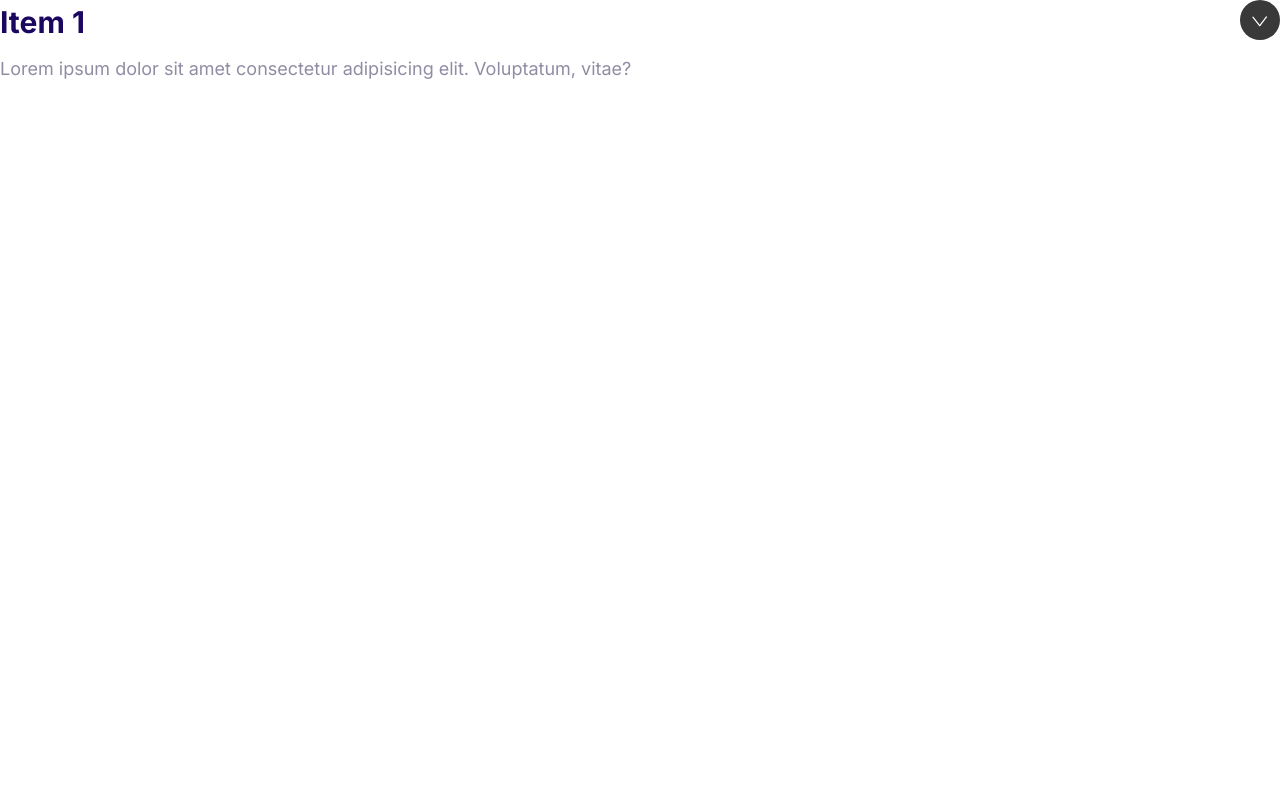
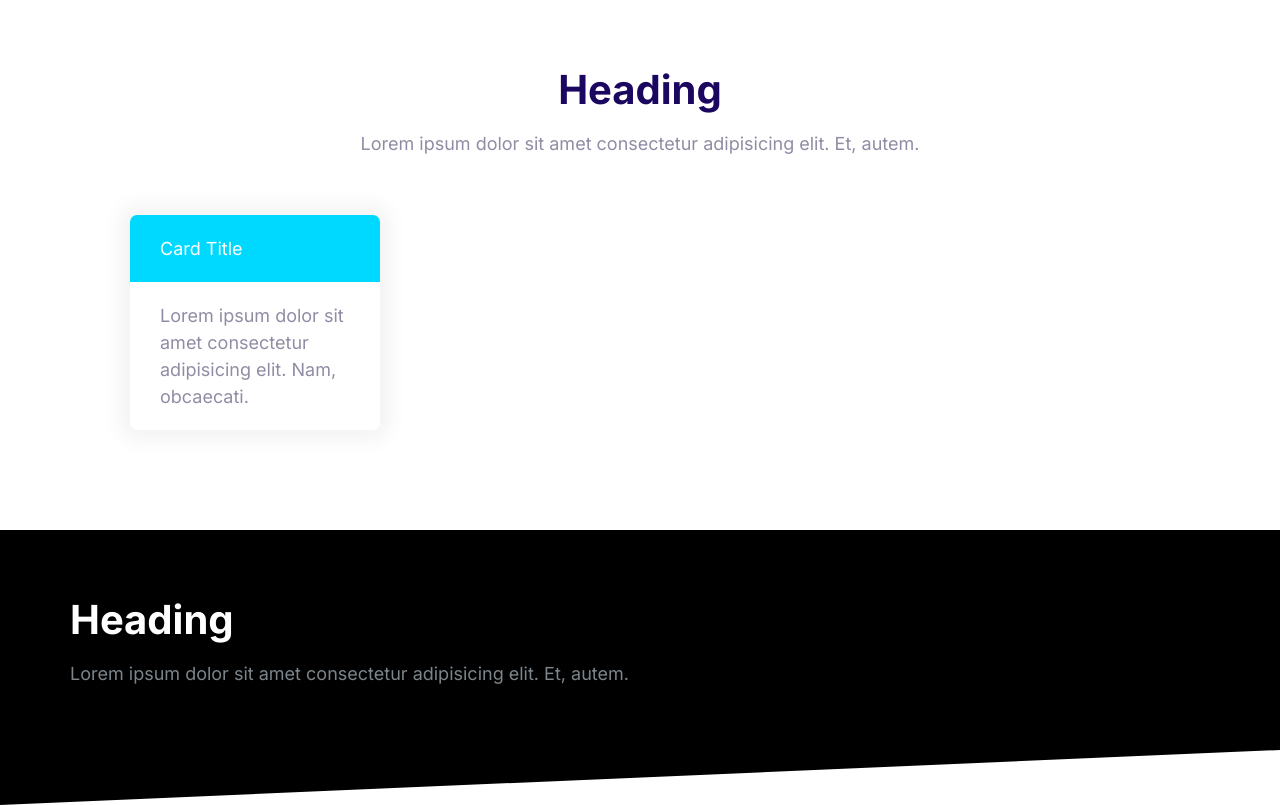
Before and after one commit to Mizhandr/MyFirstProject, a plain HTML site: page index.html in a window 1280 px wide. Drawn offline with Linux system fonts and the light colour scheme.

Commit message:
Define styles for blocks

```diff
--- a/css/styles.css
+++ b/css/styles.css
@@ -577,10 +577,49 @@ right: 5%;
 }
 
 .collapsible--expanded .collapsible__chevron {
-  transform: rotate(0);
+    transform: rotate(0);
 }
 
 .collapsible--expanded .collapsible__content {
     max-height: 100vh;
     opacity: 1;
   }
+
+  /* Blocks */
+
+  .block {
+    --padding-vertical: 6rem;
+    padding: var(--padding-vertical) 2rem;
+  }
+
+  .block__heading {
+    margin-top: 0;
+  }
+
+  .block--dark {
+    background: #000;
+    color: #7b858b;
+  }
+
+  .block--dark .block__heading {
+    color: #fff;
+  }
+
+  .block--skewed--right {
+    clip-path: polygon(0 0, 100% 0, 100% 100%, 0 80%);
+    padding-bottom: calc(var(--padding-vertical) + 4rem);
+  }
+
+  .block--skewed--left {
+    clip-path: polygon(0 0, 100% 0, 100% 80%, 0 100%);
+    padding-bottom: calc(var(--padding-vertical) + 4rem);
+  }
+
+  .block__header {
+    text-align: center;
+  }
+
+  .container {
+    max-width: 1140px;
+    margin: 0 auto;
+  }
--- a/index.html
+++ b/index.html
@@ -15,16 +15,31 @@
     <link rel="stylesheet" href="/css/styles.css" />
   </head>
   <body>
-    <div class="collapsible collapsible--expanded">
-      <header class="collapsible__header">
-        <h2 class="collapsible__heading">Item 1</h2>
-        <img class="collapsible__chevron" src="/images/chevron.svg" alt="" />
+    <section class="block container">
+      <header class="block__header">
+        <h2 class="block__heading">Heading</h2>
+        <p>
+          Lorem ipsum dolor sit amet consectetur adipisicing elit. Et, autem.
+        </p>
       </header>
-      <div class="collapsible__content">
-        Lorem ipsum dolor sit amet consectetur adipisicing elit. Voluptatum,
-        vitae?
+      <div style="width: 30%; padding: 4rem">
+        <div class="card card--secondary">
+          <header class="card__header">Card Title</header>
+          <div class="card__body">
+            Lorem ipsum dolor sit amet consectetur adipisicing elit. Nam,
+            obcaecati.
+          </div>
+        </div>
       </div>
-    </div>
+    </section>
+    <section class="block block--dark block--skewed--left">
+      <div class="container">
+        <h2 class="block__heading">Heading</h2>
+        <p>
+          Lorem ipsum dolor sit amet consectetur adipisicing elit. Et, autem.
+        </p>
+      </div>
+    </section>
     <script src="js/main.js"></script>
   </body>
 </html>
```
Also changed, not shown: components/blocks.html (added, +20 -0 lines).
